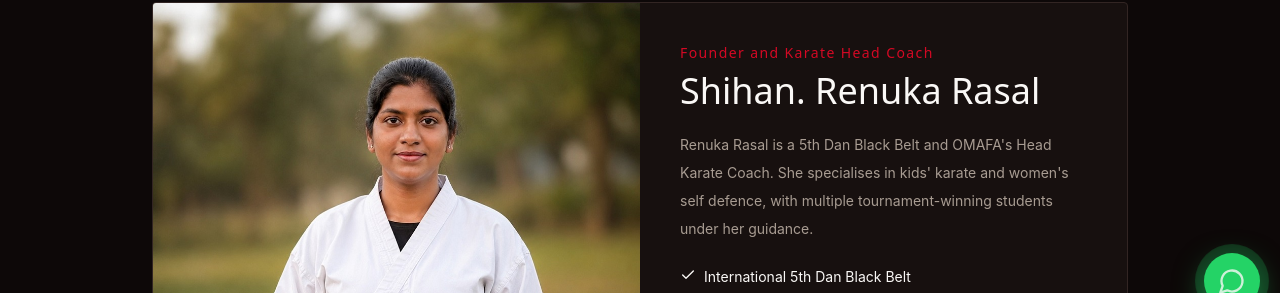
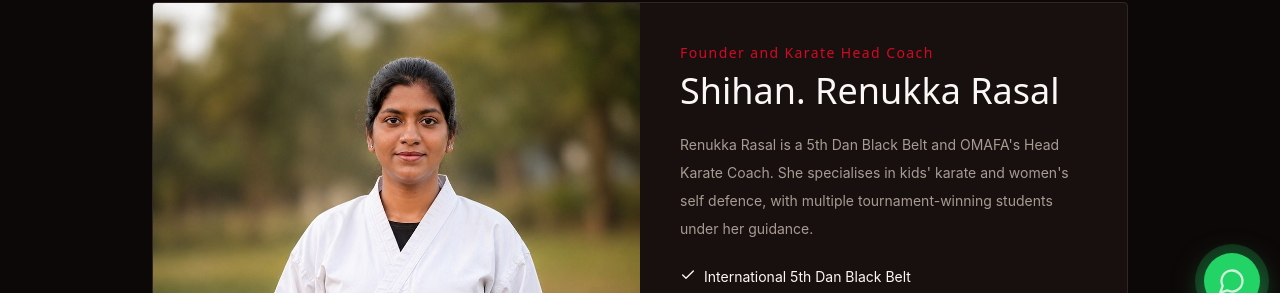
Before and after one commit to tanmaysalve/omafa-website, a React (Vite) app: page /coaches in a window 1280 px wide. Shown: the part 471-764 px from the top of the page. Built offline with nearby package versions, Linux system fonts and the light colour scheme.

Commit message:
kk in renukka

```diff
--- a/src/components/Footer.tsx
+++ b/src/components/Footer.tsx
@@ -65,7 +65,7 @@ export function Footer() {
             <li className="flex gap-2">
               <MapPin className="mt-0.5 h-4 w-4 shrink-0 text-primary" />
               <a
-                href="https://maps.app.goo.gl/QzpXY8eWdSCV3TUg7"
+                href="https://maps.app.goo.gl/n1RYMwywVb5Ltnpk8"
                 target="_blank"
                 rel="noopener noreferrer"
                 className="hover:text-gold hover:underline"
--- a/src/pages/Coaches.tsx
+++ b/src/pages/Coaches.tsx
@@ -5,9 +5,9 @@ const coaches = [
   {
     image: "/images/coach-renuka_1.jpg",
     role: "Founder and Karate Head Coach",
-    name: "Shihan. Renuka Rasal",
+    name: "Shihan. Renukka Rasal",
     intro:
-      "Renuka Rasal is a 5th Dan Black Belt and OMAFA's Head Karate Coach. She specialises in kids' karate and women's self defence, with multiple tournament-winning students under her guidance.",
+      "Renukka Rasal is a 5th Dan Black Belt and OMAFA's Head Karate Coach. She specialises in kids' karate and women's self defence, with multiple tournament-winning students under her guidance.",
     tags: [
       "International 5th Dan Black Belt",
       "Kids Karate Specialist",
--- a/src/pages/Home.tsx
+++ b/src/pages/Home.tsx
@@ -183,7 +183,7 @@ export function Home() {
           <div className="mt-12 grid gap-6 md:grid-cols-2">
             <CoachMini
               image="/images/coach-renuka_1.jpg"
-              name="Shihan. Renuka Rasal"
+              name="Shihan. Renukka Rasal"
               role="Founder and Karate Head Coach"
               tags={[
                 "International 5th Dan Black Belt",
```
